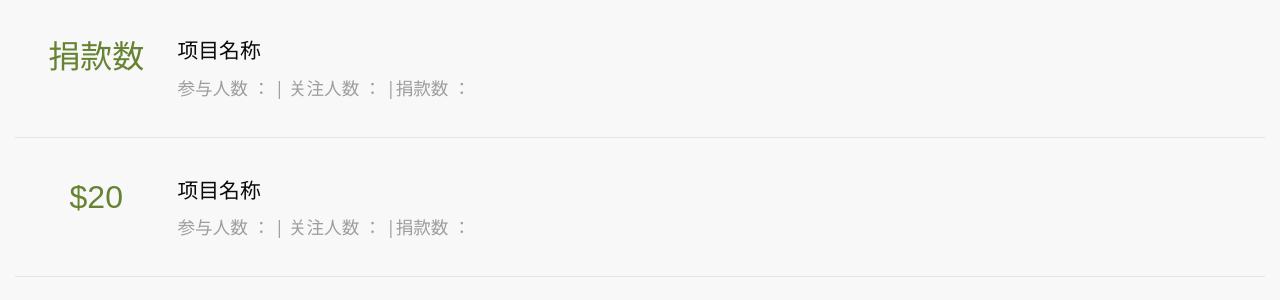
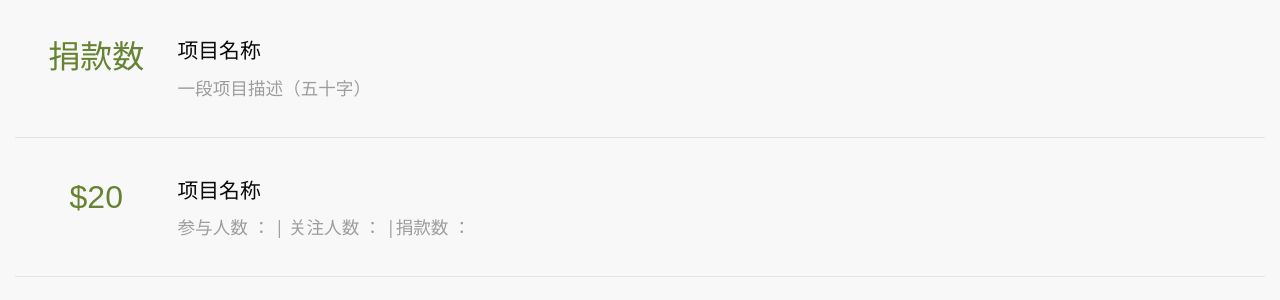
Before and after one commit to MichaelLyo/CharityWeb, a Spring Boot app: page /mgtDonate in a window 1280 px wide. Shown: the part 261-561 px from the top of the page. Run offline with Spring Boot 4, Linux system fonts and the light colour scheme; some libraries are stand-ins or nearby versions.

Commit message:
Index 2.1 捐款管理页面+项目仓库管理页面优化+用户退出操作选项

```diff
--- a/src/main/resources/templates/management/mgtDonate.html
+++ b/src/main/resources/templates/management/mgtDonate.html
@@ -33,7 +33,7 @@
         </div>
         <div class="sunday">
             <a th:href="@{/activity}"><h5>项目名称</h5></a>
-            <p>参与人数 ： | 关注人数 ： |捐款数 ： </p>
+            <p>一段项目描述（五十字）</p>
         </div>
 
         <div class="clearfix"> </div>
```
